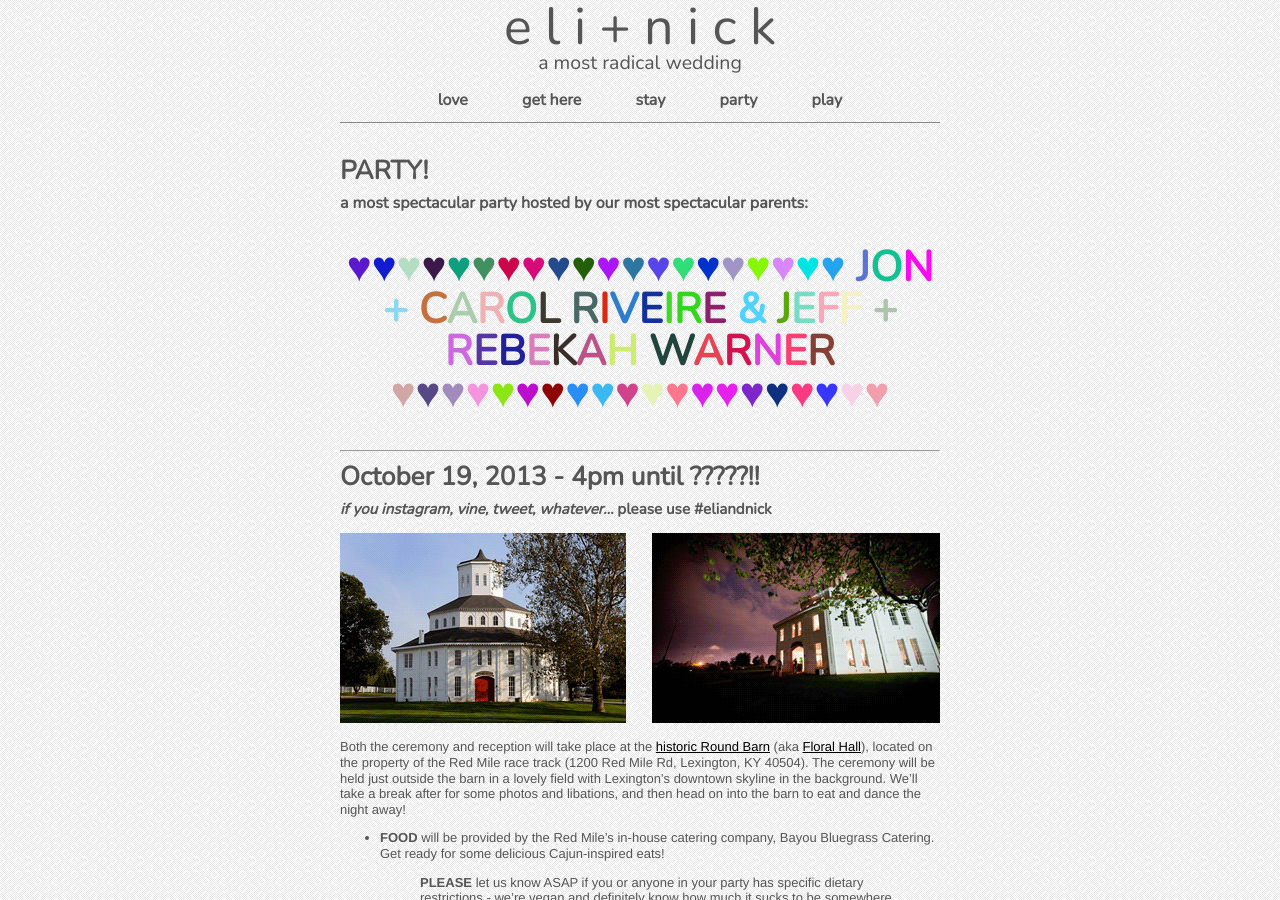
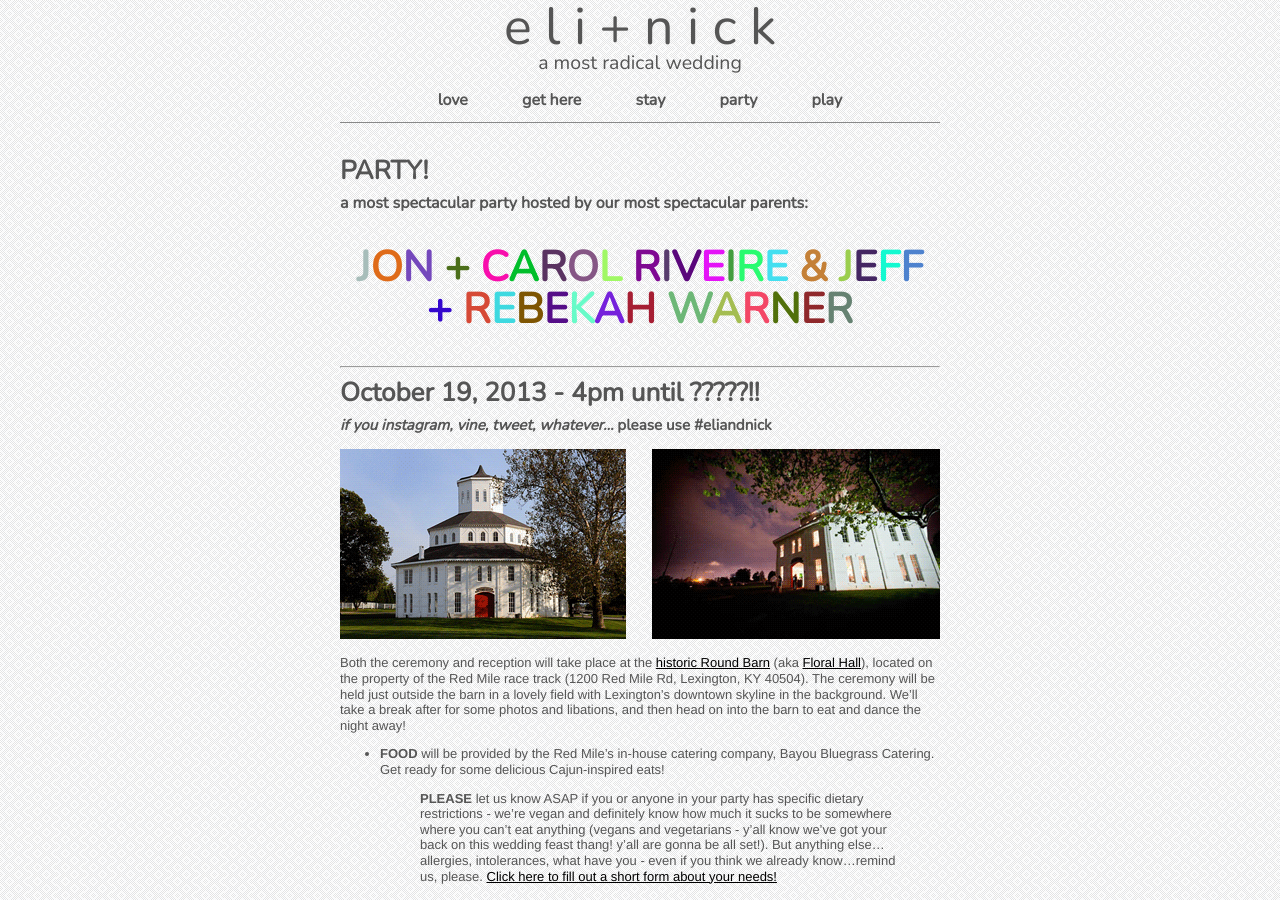
Before and after one commit to nikolaiwarner/eliandnick.com, a Jekyll site: the page built from party.md, in a window 1280 px wide and 900 px high. Built offline with Jekyll 4.4.1, drawn with Linux system fonts in a browser that asks for light colours; nearby versions of some CDN libraries.

Commit message:
Update party.md

```diff
--- a/party.md
+++ b/party.md
@@ -5,7 +5,7 @@ title: Who likes to rock the party?
 
 # PARTY!
 ## a most spectacular party hosted by our most spectacular parents:
-<h2 class="sparkle">♥♥♥♥♥♥♥♥♥♥♥♥♥♥♥♥♥♥♥♥ JON + CAROL RIVEIRE &amp; JEFF + REBEKAH WARNER ♥♥♥♥♥♥♥♥♥♥♥♥♥♥♥♥♥♥♥♥
+<h2 class="sparkle">JON + CAROL RIVEIRE &amp; JEFF + REBEKAH WARNER
 </h2>
 ***
 
```
